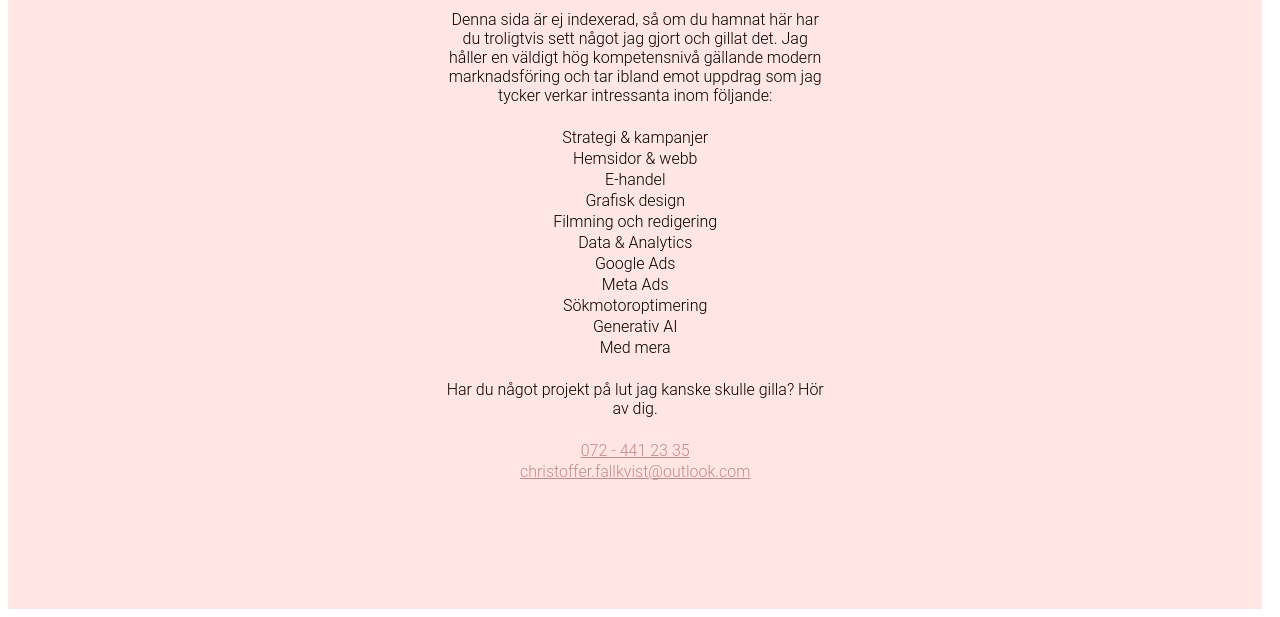
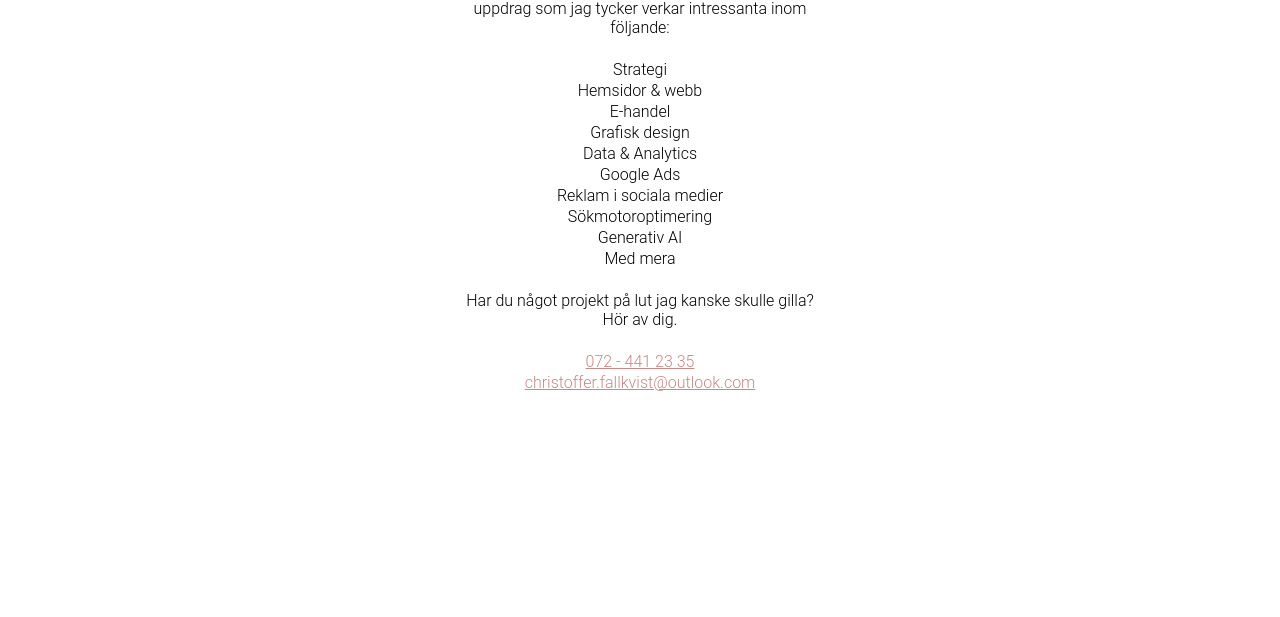
Before and after one commit to Minatanae/minatanae.github.io, a plain HTML site: page index.html in a window 1280 px wide. Shown: the part 183-800 px from the top of the page. Drawn offline with Linux system fonts and the light colour scheme.

Commit message:
Update index.html

```diff
--- a/index.html
+++ b/index.html
@@ -11,16 +11,15 @@
         <main>
             <div class="content">
                 <h1>Kul att du hittat hit!</h1>
-                <p>Denna sida är ej indexerad, så om du hamnat här har du troligtvis sett något jag gjort och gillat det. Jag håller en väldigt hög kompetensnivå gällande modern marknadsföring och tar ibland emot uppdrag som jag tycker verkar intressanta inom följande:</p>
+                <p>Denna sida är ej indexerad, så om du hamnat här har du troligtvis sett något jag gjort och gillat det. Jag håller en väldigt hög kompetensnivå inom modern marknadsföring och tar ibland emot uppdrag som jag tycker verkar intressanta inom följande:</p>
                 <br>
-                <p>Strategi & kampanjer</p>
+                <p>Strategi</p>
                 <p>Hemsidor & webb</p>
                 <p>E-handel</p>
                 <p>Grafisk design</p>
-                <p>Filmning och redigering</p>
                 <p>Data & Analytics</p>
                 <p>Google Ads</p>
-                <p>Meta Ads</p>
+                <p>Reklam i sociala medier</p>
                 <p>Sökmotoroptimering</p>
                 <p>Generativ AI</p>
                 <p>Med mera</p>
@@ -45,7 +44,6 @@
         font-size: 1rem;
         font-family: Roboto, sans-serif;
         font-weight: 300;
-        background-color: #ffffff;
     }
     /* text elements */
     h1 {
@@ -58,13 +56,10 @@
         align-items: center;
         justify-content: center;
         text-align: center;
-        width: 98vw;
-        height: 98vh;
-        background-color: #ffe6e5;
     }
     .content {
-        padding: 1vw 1vh;
-        max-width: 400px;
+        padding: 40px;
+        max-width: 450px;
     }
     .content p {
         margin: 2px;
```
